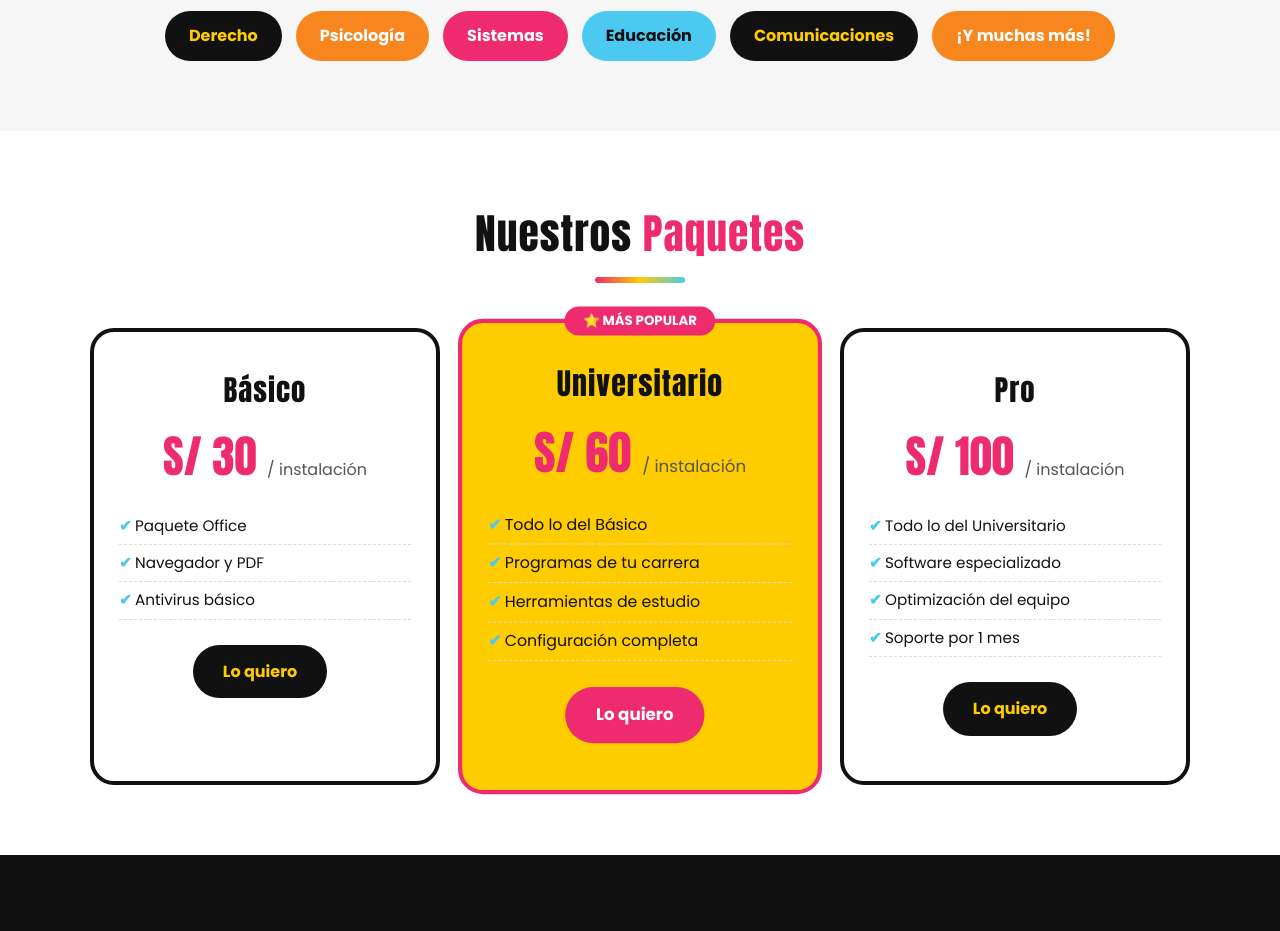
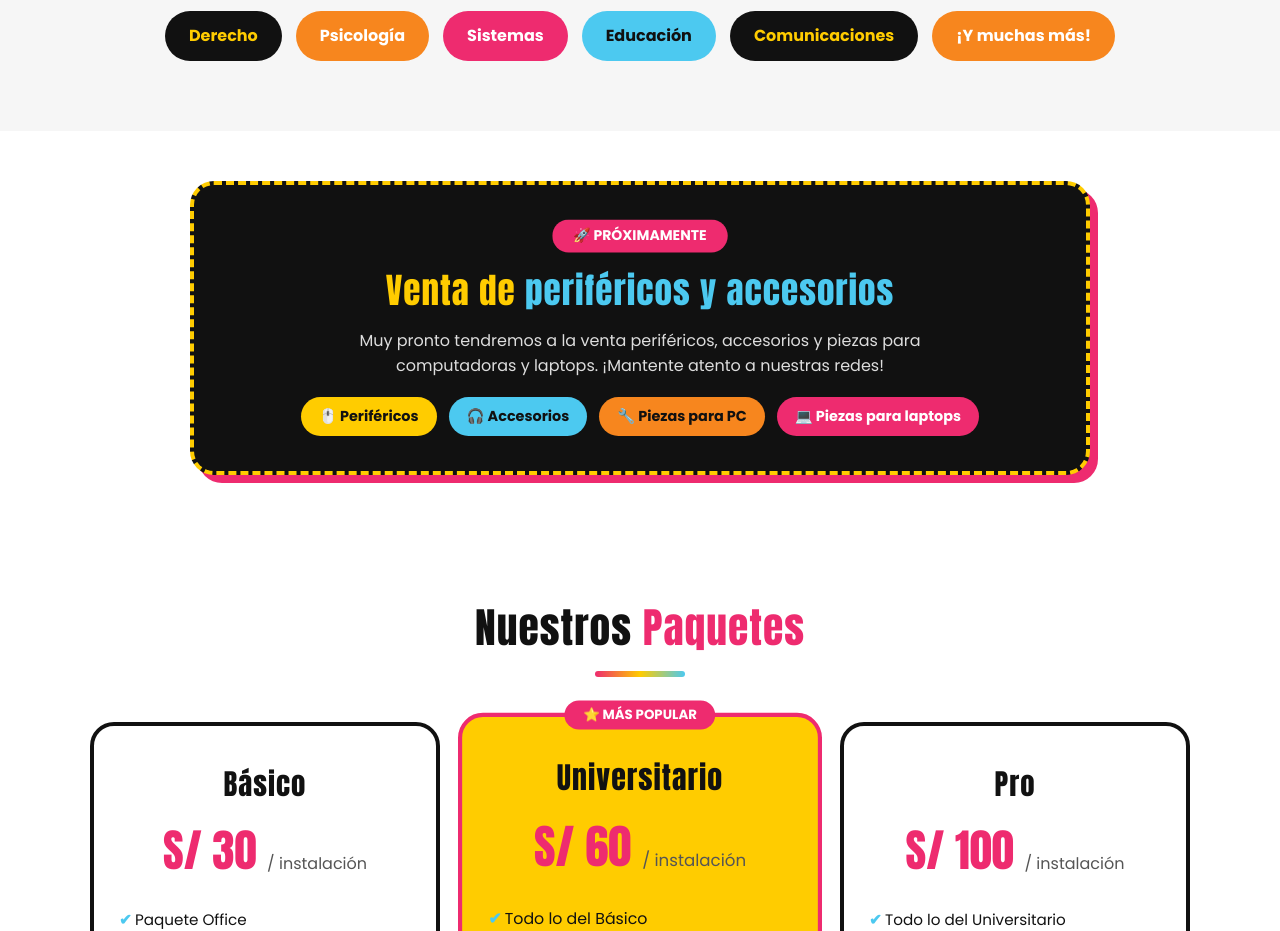
Before and after one commit to angelYogui/TucanJuve-Estudio, a plain HTML site: page index.html in a window 1280 px wide. Shown: the part 2043-2974 px from the top of the page. Drawn offline with Linux system fonts and the light colour scheme.

Commit message:
Agrego cuadro de próximamente.

```diff
--- a/index.html
+++ b/index.html
@@ -218,6 +218,56 @@
     .programa:hover small { color: var(--negro); }
     a.programa { text-decoration: none; display: block; }
 
+    /* ---------- PRÓXIMAMENTE ---------- */
+.proximamente { padding: 50px 20px; }
+.prox-caja {
+  max-width: 900px;
+  margin: auto;
+  background: var(--negro);
+  color: var(--blanco);
+  border-radius: 24px;
+  padding: 35px 30px;
+  text-align: center;
+  border: 4px dashed var(--amarillo);
+  position: relative;
+  box-shadow: 8px 8px 0 var(--rosa);
+}
+.prox-etiqueta {
+  display: inline-block;
+  background: var(--rosa);
+  color: var(--blanco);
+  font-weight: 700;
+  font-size: .85rem;
+  padding: 5px 20px;
+  border-radius: 50px;
+  margin-bottom: 12px;
+  animation: parpadeo 1.8s ease-in-out infinite;
+}
+.prox-caja h2 { font-size: 2.2rem; color: var(--amarillo); margin-bottom: 8px; }
+.prox-caja h2 span { color: var(--celeste); }
+.prox-caja p { max-width: 650px; margin: 0 auto 18px; color: #ddd; }
+.prox-items { display: flex; flex-wrap: wrap; gap: 12px; justify-content: center; }
+.prox-items span {
+  background: var(--amarillo);
+  color: var(--negro);
+  font-weight: 700;
+  padding: 8px 18px;
+  border-radius: 50px;
+  font-size: .9rem;
+}
+.prox-items span:nth-child(2) { background: var(--celeste); }
+.prox-items span:nth-child(3) { background: var(--naranja); }
+.prox-items span:nth-child(4) { background: var(--rosa); color: var(--blanco); }
+
+@keyframes parpadeo {
+  0%, 100% { transform: scale(1); }
+  50% { transform: scale(1.08); }
+}
+
+@media (max-width: 800px) {
+  .prox-caja h2 { font-size: 1.7rem; }
+}
+
     /* ---------- CARRERAS ---------- */
     .carreras { background: var(--gris); }
     .carreras-lista { display: flex; flex-wrap: wrap; gap: 14px; justify-content: center; }
@@ -246,6 +296,7 @@
       position: relative;
       transition: transform .3s;
     }
+
     .paquete:hover { transform: translateY(-10px); }
     .paquete h3 { font-size: 1.8rem; }
     .paquete .precio { font-family: 'Anton', sans-serif; font-size: 2.8rem; color: var(--rosa); margin: 8px 0; }
@@ -478,6 +529,20 @@
       </div>
     </div>
   </section>
+  <!-- ===== PRÓXIMAMENTE ===== -->
+  <section class="proximamente">
+    <div class="prox-caja">
+      <span class="prox-etiqueta">🚀 PRÓXIMAMENTE</span>
+      <h2>Venta de <span>periféricos y accesorios</span></h2>
+      <p>Muy pronto tendremos a la venta periféricos, accesorios y piezas para computadoras y laptops. ¡Mantente atento a nuestras redes!</p>
+      <div class="prox-items">
+        <span>🖱️ Periféricos</span>
+        <span>🎧 Accesorios</span>
+        <span>🔧 Piezas para PC</span>
+        <span>💻 Piezas para laptops</span>
+      </div>
+    </div>
+  </section>
 
   <!-- ===== PAQUETES ===== -->
   <section id="paquetes">
```
